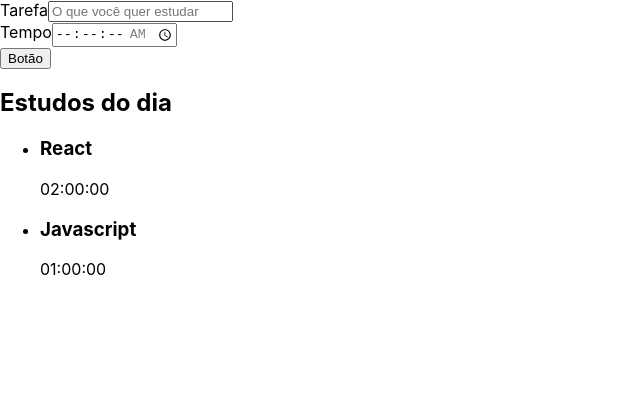
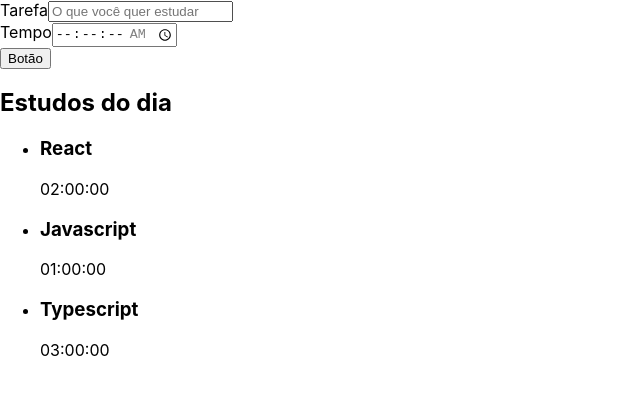
Before and after one commit to carneironline/alura-react-escrevendo-com-typescript, a React (Create React App) app: page / in a window 1280 px wide. Shown: the top 394 px of the page, without its empty margins (0-640 px from the left). Built offline with nearby package versions, Linux system fonts and the light colour scheme; the HTML template or start-up script is replaced by a standard one.

Commit message:
Renderizando um array

```diff
--- a/src/components/Lista/index.tsx
+++ b/src/components/Lista/index.tsx
@@ -1,19 +1,23 @@
 import React from "react";
 
 export default function Lista() {
+    const tarefas = [
+        {tarefa: 'React', tempo: '02:00:00'},
+        {tarefa: 'Javascript', tempo: '01:00:00'},
+        {tarefa: 'Typescript', tempo: '03:00:00'},
+    ]
+
     return (
         <aside>
             <h2>Estudos do dia</h2>
 
             <ul>
-                <li>
-                    <h3>React</h3>
-                    <span>02:00:00</span>
-                </li>
-                <li>
-                    <h3>Javascript</h3>
-                    <span>01:00:00</span>
-                </li>
+                {tarefas.map((item, index) => (
+                    <li key={index}>
+                        <h3>{item.tarefa}</h3>
+                        <span>{item.tempo}</span>
+                    </li>
+                ))}
             </ul>
         </aside>
     )
```
